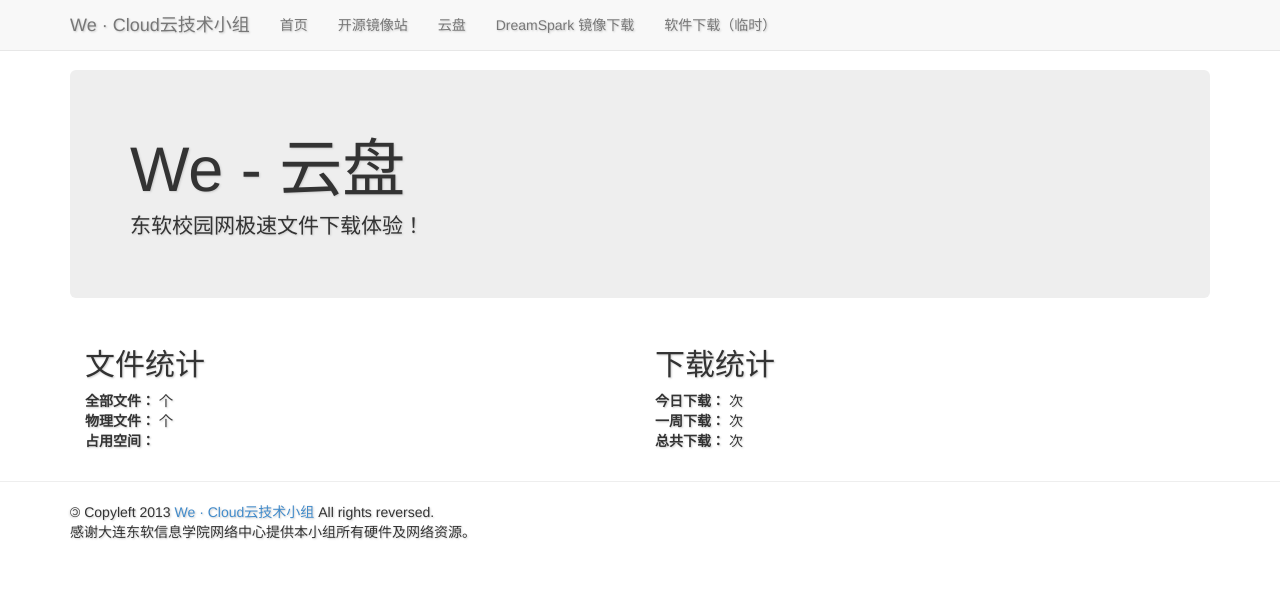
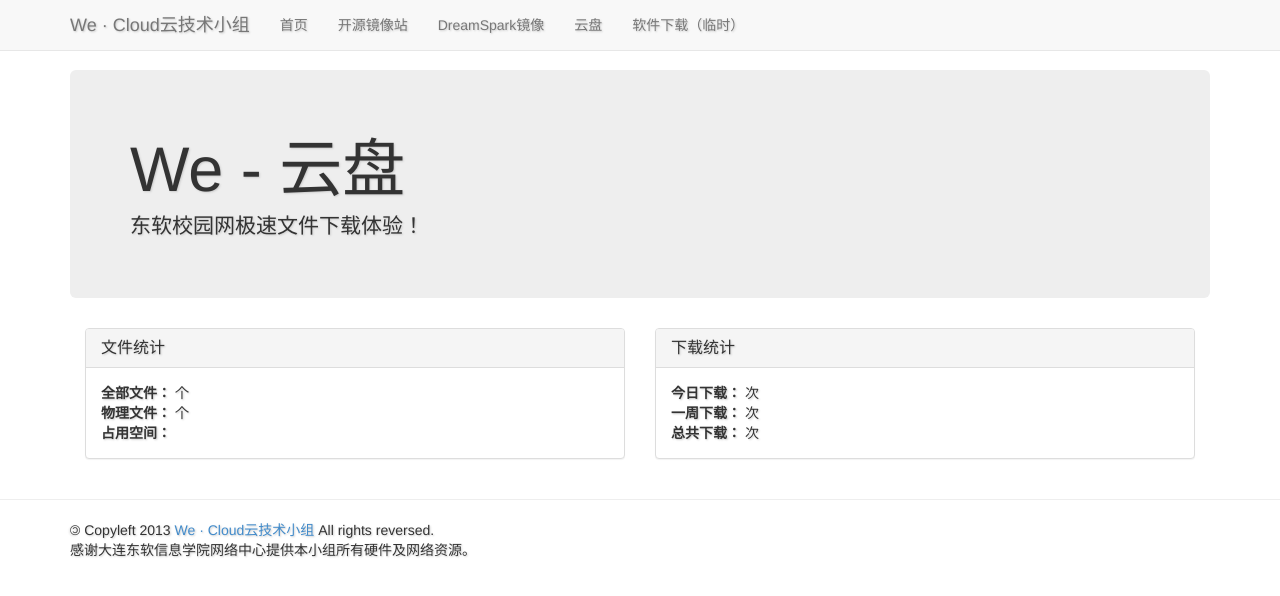
Before and after one commit to We-Neusoft/We, a Django app: template sites/file/templates/file/index.html in a window 1280 px wide. Shown: the top 596 px of the page. Run offline with Django 3.2, Linux system fonts and the light colour scheme; the template is opened without the code that fills it, so the values that code supplies are empty.

Commit message:
Change file app homepage style.

```diff
--- a/sites/file/templates/file/index.html
+++ b/sites/file/templates/file/index.html
@@ -9,20 +9,28 @@
   <div class="container blocks">
     <div class="row-fluid">
       <div class="col-md-6">
-        <h2>文件统计</h2>
-        <p>
+        <div class="panel panel-default">
+          <div class="panel-heading">
+            <h3 class="panel-title">文件统计</h3>
+          </div>
+          <div class="panel-body">
             <strong>全部文件：</strong>{{ file.total }} 个<br>
             <strong>物理文件：</strong>{{ file.unique }} 个<br>
             <strong>占用空间：</strong>{{ file.size }}
-        </p>
+          </div>
+        </div>
       </div>
       <div class="col-md-6">
-        <h2>下载统计</h2>
-        <p>
+        <div class="panel panel-default">
+          <div class="panel-heading">
+            <h3 class="panel-title">下载统计</h3>
+          </div>
+          <div class="panel-body">
             <strong>今日下载：</strong>{{ download.today }} 次<br>
             <strong>一周下载：</strong>{{ download.week }} 次<br>
             <strong>总共下载：</strong>{{ download.total }} 次
-        </p>
+          </div>
+        </div>
       </div>
     </div>
   </div>
--- a/sites/we/templates/we/base.html
+++ b/sites/we/templates/we/base.html
@@ -24,8 +24,8 @@
       <ul class="nav navbar-nav">
         <li class="{{ nav_www }}"><a href="{% url 'www:index' %}">首页</a>
         <li class="{{ nav_mirror }}"><a href="{% url 'mirror:index' %}">开源镜像站</a>
+        <li class="{{ nav_dreamspark }}"><a href="{% url 'dreamspark:index' %}">DreamSpark镜像</a>
         <li class="{{ nav_file }}"><a href="{% url 'file:index' %}">云盘</a>
-        <li class="{{ nav_dreamspark }}"><a href="http://dreamspark.we.neusoft.edu.cn">DreamSpark 镜像下载</a>
         <li class="{{ nav_download }}"><a href="http://download.we.neusoft.edu.cn">软件下载（临时）</a>
       </ul>
       <ul class="nav navbar-nav navbar-right">
--- a/sites/we/urls.py
+++ b/sites/we/urls.py
@@ -10,6 +10,7 @@
     # url(r'^we/', include('we.foo.urls')),
     (r'^www/', include('www.urls', namespace='www')),
     (r'^mirror/', include('mirror.urls', namespace='mirror')),
+    (r'^dreamspark/', include('dreamspark.urls', namespace='dreamspark')),
     (r'^file/', include('file.urls', namespace='file')),
 
     # Uncomment the admin/doc line below to enable admin documentation:
```
Also changed, not shown: sites/file/admin.py (+8 -2 lines), sites/file/templates/file/file_detail.html (+7 -11 lines), sites/we/url_adapter/adapter.py (+6 -4 lines). Lines whose indentation alone changed are shown as unchanged.
